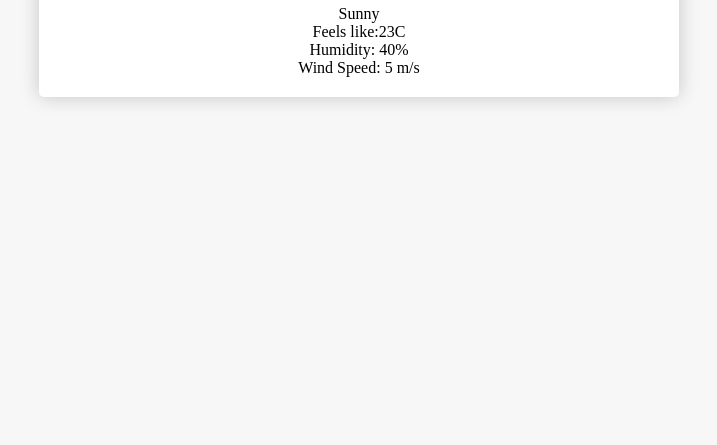
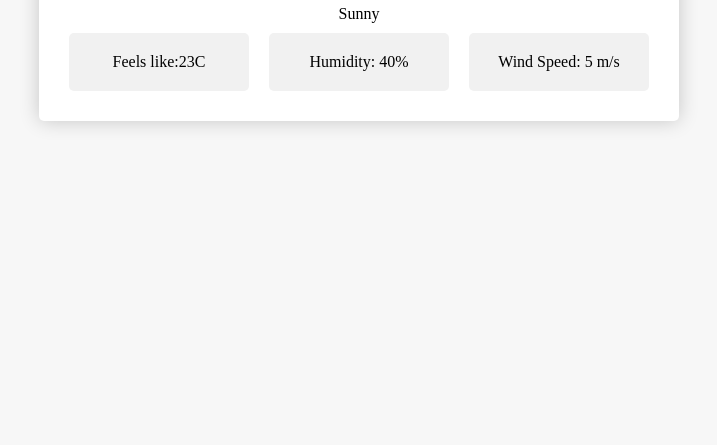
Before and after one commit to TobiFarinde/weather-app, a plain HTML site: page index.html in a window 1280 px wide. Shown: the part 355-800 px from the top of the page, without its empty margins (281-998 px from the left). Drawn offline with Linux system fonts and the light colour scheme.

Commit message:
details styling

```diff
--- a/style.css
+++ b/style.css
@@ -64,3 +64,20 @@ form input[type="submit"]:hover{
     font-size: 24px;
     margin-bottom: 20px;
 }
+
+.details{
+    display:flex;
+    justify-content: center;
+    align-items: center;
+    flex-wrap:wrap;
+}
+
+.details > div{
+    padding: 20px;
+    background-color: #f1f1f1;
+    margin: 10px;
+    flex: 1;
+    border-radius: 5px;
+    text-align: center;
+    min-height: 45;
+}
```
